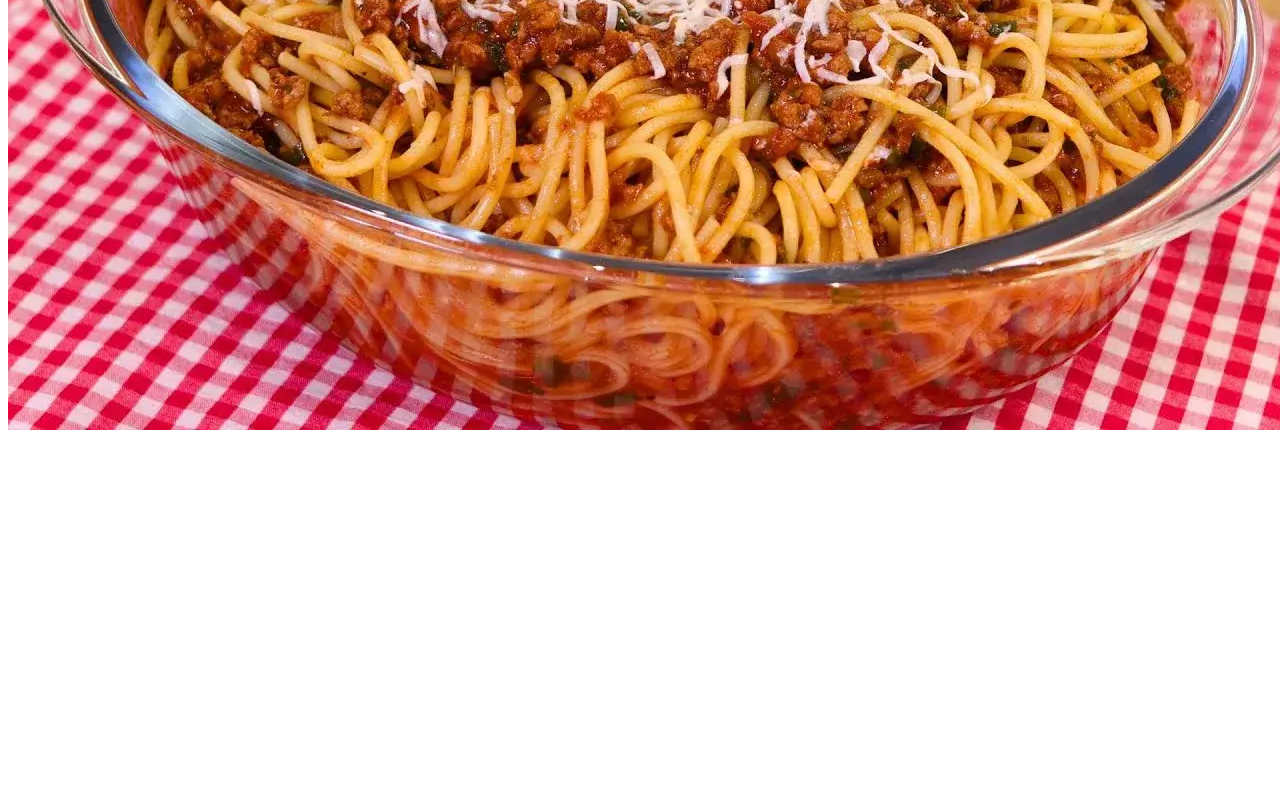
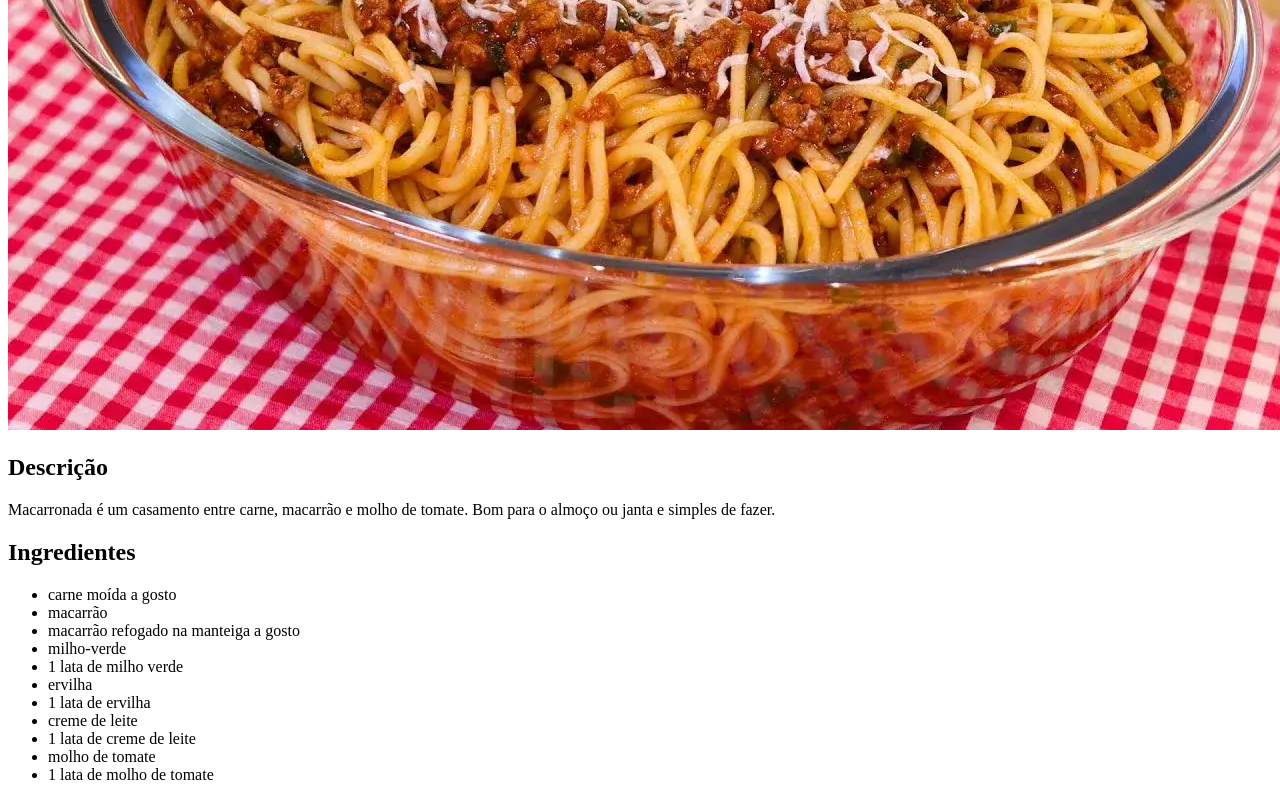
Before and after one commit to Norikeenan/odin-recipes, a plain HTML site: page recipes/macarronada.html in a window 1280 px wide. Shown: the part 388-1188 px from the top of the page. Before the commit the page ends 830 px from the top, so only its background shows below. Drawn offline with Linux system fonts and the light colour scheme.

Commit message:
Ingredientes da receita de macarronada

```diff
--- a/recipes/macarronada.html
+++ b/recipes/macarronada.html
@@ -1,5 +1,5 @@
 <!DOCTYPE html>
-<html lang="en">
+<html lang="pt-br">
 <head>
     <meta charset="UTF-8">
     <meta name="viewport" content="width=device-width, initial-scale=1.0">
@@ -7,7 +7,23 @@
 </head>
 <body>
     <h1>Macarronada</h1>
-    <a href="/odin-recipes/index.html">Home</a>
+    <a href="../index.html">Home</a>
     <img src="../img/Macarronada-de-Carne-Moida-Sabor-e-Suculencia-em-Cada-Mordida-Veja.webp">
+    <h2>Descrição</h2>
+    <p>Macarronada é um casamento entre carne, macarrão e molho de tomate. Bom para o almoço ou janta e simples de fazer.</p>
+    <h2>Ingredientes</h2>
+    <ul>
+        <li>carne moída a gosto</li>
+        <li>macarrão</li>
+        <li>macarrão refogado na manteiga a gosto</li>
+        <li>milho-verde</li>
+        <li>1 lata de milho verde</li>
+        <li>ervilha</li>
+        <li>1 lata de ervilha</li>
+        <li>creme de leite</li>
+        <li>1 lata de creme de leite</li>
+        <li>molho de tomate</li>
+        <li>1 lata de molho de tomate</li>
+    </ul>
 </body>
 </html>
```
Also changed, not shown: index.html (+2 -2 lines), recipes/bife-acebolado.html (+4 -1 lines).
